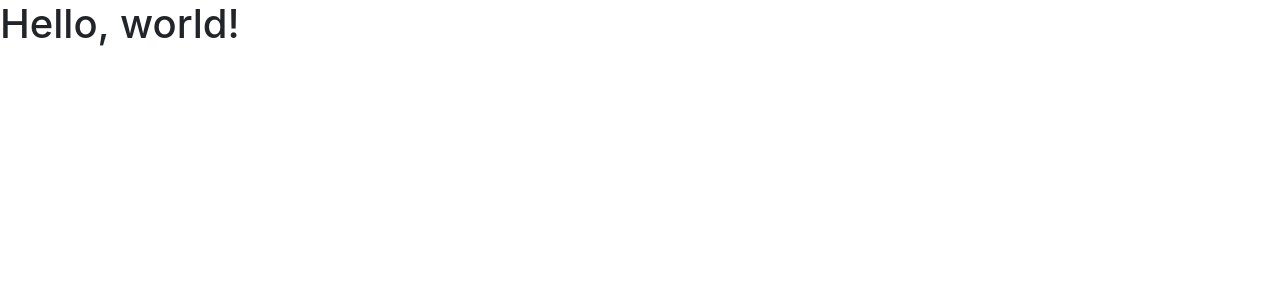
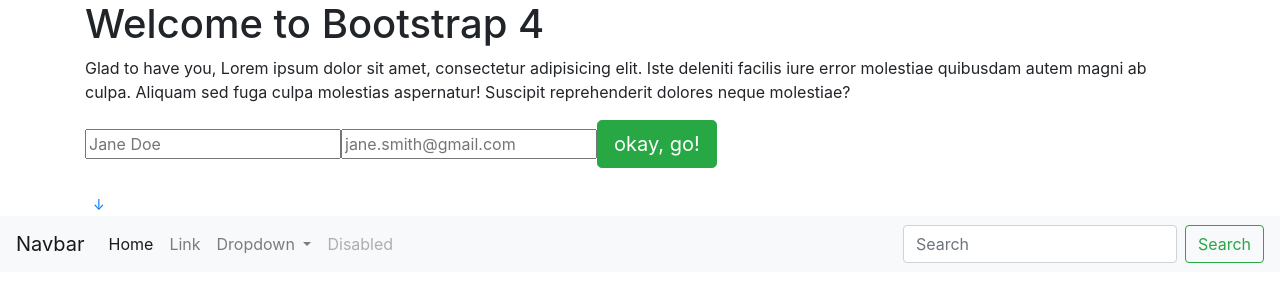
Before and after one commit to ogAndrew/Bootstrap4_basic_website, a plain HTML site: page index.html in a window 1280 px wide. Drawn offline with nearby package versions, Linux system fonts and the light colour scheme.

Commit message:
add navbar

```diff
--- a/index.html
+++ b/index.html
@@ -11,7 +11,72 @@
     <title>Hello, world!</title>
   </head>
   <body>
-    <h1>Hello, world!</h1>
+
+    <section id="cover">
+        <div id="cover-caption">
+            <div class="container">
+                <div class="col-sm-10-sm-offset-1"></div>
+                <h1>Welcome to Bootstrap 4</h1>
+                <p>Glad to have you, Lorem ipsum dolor sit amet, consectetur adipisicing elit. Iste deleniti facilis iure error molestiae quibusdam autem magni ab culpa.
+                Aliquam sed fuga culpa molestias aspernatur! Suscipit reprehenderit dolores neque molestiae?</p>
+
+                <form action="" class="form-inline">
+                    <div class="form-group">
+                        <label for="" class="sr-only">Name</label>
+                        <input type="text" class="form-control-form-control-lg" placeholder="Jane Doe">
+                    </div>
+                    <div class="form-group">
+                            <label for="" class="sr-only">Name</label>
+                            <input type="text" class="form-control-form-control-lg" placeholder="jane.smith@gmail.com">
+                    </div>
+                    <button type="submit" class="btn btn-success btn-lg">okay, go!</button>
+
+                </form>
+
+                <br>
+                <a href="#nav-main" class="btn-secondary-outline btn-sm" role="button">&darr;
+
+                </a>
+            </div>
+        </div>
+    </section>
+
+    <nav class="navbar navbar-expand-lg navbar-light bg-light">
+            <a class="navbar-brand" href="#">Navbar</a>
+            <button class="navbar-toggler" type="button" data-toggle="collapse" data-target="#navbarSupportedContent" aria-controls="navbarSupportedContent" aria-expanded="false" aria-label="Toggle navigation">
+              <span class="navbar-toggler-icon"></span>
+            </button>
+
+            <div class="collapse navbar-collapse" id="navbarSupportedContent">
+              <ul class="navbar-nav mr-auto">
+                <li class="nav-item active">
+                  <a class="nav-link" href="#">Home <span class="sr-only">(current)</span></a>
+                </li>
+                <li class="nav-item">
+                  <a class="nav-link" href="#">Link</a>
+                </li>
+                <li class="nav-item dropdown">
+                  <a class="nav-link dropdown-toggle" href="#" id="navbarDropdown" role="button" data-toggle="dropdown" aria-haspopup="true" aria-expanded="false">
+                    Dropdown
+                  </a>
+                  <div class="dropdown-menu" aria-labelledby="navbarDropdown">
+                    <a class="dropdown-item" href="#">Action</a>
+                    <a class="dropdown-item" href="#">Another action</a>
+                    <div class="dropdown-divider"></div>
+                    <a class="dropdown-item" href="#">Something else here</a>
+                  </div>
+                </li>
+                <li class="nav-item">
+                  <a class="nav-link disabled" href="#">Disabled</a>
+                </li>
+              </ul>
+              <form class="form-inline my-2 my-lg-0">
+                <input class="form-control mr-sm-2" type="search" placeholder="Search" aria-label="Search">
+                <button class="btn btn-outline-success my-2 my-sm-0" type="submit">Search</button>
+              </form>
+            </div>
+     </nav>
+
 
     <!-- Optional JavaScript -->
     <!-- jQuery first, then Popper.js, then Bootstrap JS -->
```
